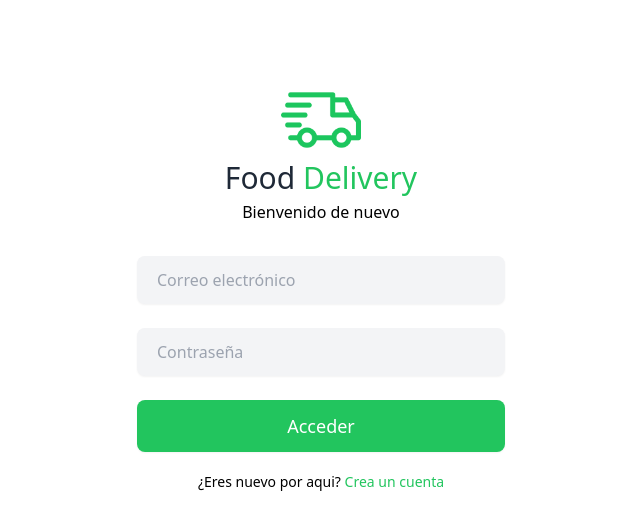
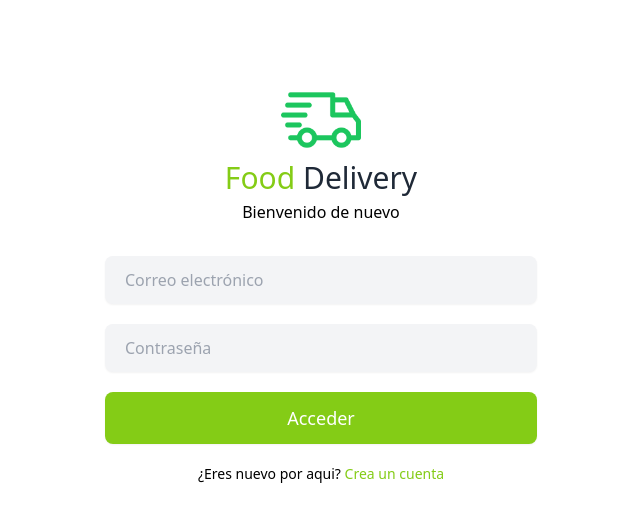
Before and after one commit to DavidBarcenas/react-food-delivery, a React (Create React App) app: page / in a window 1280 px wide. Shown: the top 530 px of the page, without its empty margins (319-959 px from the left). Built offline with nearby package versions, Linux system fonts and the light colour scheme.

Commit message:
create button component and modify input error component

```diff
--- /dev/null
+++ b/src/components/button.tsx
@@ -0,0 +1,20 @@
+import Spinner from './spinner';
+
+interface ButtonProps {
+  text: string;
+  loading?: boolean;
+  type?: 'button' | 'submit' | 'reset';
+}
+
+function Button({text, loading, type = 'button'}: ButtonProps) {
+  return (
+    <button
+      disabled={loading}
+      type={type}
+      className='rounded-lg bg-lime-500 py-3 px-5 text-lg text-white shadow-sm transition-colors hover:bg-opacity-90'>
+      {loading ? <Spinner /> : text}
+    </button>
+  );
+}
+
+export default Button;
--- a/src/components/input-error.tsx
+++ b/src/components/input-error.tsx
@@ -1,5 +1,18 @@
-function InputError({message}: {message: string}) {
-  return <span className='input-error'>{message}</span>;
+interface InputErrorProps {
+  message: string;
+  className?: string;
+  filled?: boolean;
+}
+
+function InputError({message, className, filled = false}: InputErrorProps) {
+  return (
+    <span
+      className={`block w-full rounded-md text-sm text-danger-alert-color
+        ${className || ''}
+        ${filled ? 'bg-danger-alert py-2 font-medium' : 'ml-1 py-1'}`}>
+      {message}
+    </span>
+  );
 }
 
 export default InputError;
--- /dev/null
+++ b/src/components/spinner.tsx
@@ -0,0 +1,26 @@
+function Spinner() {
+  return (
+    <div className='flex items-center justify-center'>
+      <svg
+        className='-ml-1 mr-3 h-5 w-5 animate-spin text-white'
+        xmlns='http://www.w3.org/2000/svg'
+        fill='none'
+        viewBox='0 0 24 24'>
+        <circle
+          className='opacity-25'
+          cx='12'
+          cy='12'
+          r='10'
+          stroke='currentColor'
+          strokeWidth='4'></circle>
+        <path
+          className='opacity-75'
+          fill='currentColor'
+          d='M4 12a8 8 0 018-8V0C5.373 0 0 5.373 0 12h4zm2 5.291A7.962 7.962 0 014 12H0c0 3.042 1.135 5.824 3 7.938l3-2.647z'></path>
+      </svg>
+      Cargando...
+    </div>
+  );
+}
+
+export default Spinner;
--- a/src/index.css
+++ b/src/index.css
@@ -2,15 +2,7 @@
 @tailwind components;
 
 .input {
-  @apply mb-1 block w-full rounded-lg bg-gray-100 py-3 px-5 shadow-sm transition-colors focus:outline-none focus:ring-2 focus:ring-green-500 focus:ring-opacity-50;
-}
-
-.input-error {
-  @apply ml-1 block w-full text-sm text-red-500;
-}
-
-.btn {
-  @apply rounded-lg bg-green-500 py-3 px-5 text-lg text-white shadow-sm transition-colors hover:bg-opacity-90;
+  @apply block w-full rounded-lg bg-gray-100 py-3 px-5 shadow-sm transition-colors focus:outline-none focus:ring-2 focus:ring-green-500 focus:ring-opacity-50;
 }
 
 @tailwind utilities;
--- a/src/pages/login.tsx
+++ b/src/pages/login.tsx
@@ -1,8 +1,10 @@
+import {Link} from 'react-router-dom';
 import {gql, useMutation} from '@apollo/client';
 import {useForm} from 'react-hook-form';
 import {loginMutation, loginMutationVariables} from '../types/LoginMutation';
 import InputError from '../components/input-error';
 import logo from '../assets/img/logo.png';
+import Button from '../components/button';
 
 const LOGIN_MUTATION = gql`
   mutation loginMutation($loginInput: LoginInput!) {
@@ -49,18 +51,18 @@ function Login() {
 
   return (
     <div className='flex h-screen flex-col items-center'>
-      <div className='w-full max-w-md rounded-lg bg-white py-20'>
-        <div className='mb-8 text-center'>
+      <div className='w-full max-w-lg rounded-lg bg-white py-20'>
+        <div className='mb-8 px-10 text-center'>
           <img src={logo} alt='Food Delivery' width='80' className='inline-block' />
           <h1 className='mb-1 text-3xl text-gray-800'>
-            Food <span className='font-medium text-green-500'>Delivery</span>
+            <span className='font-medium text-lime-500'>Food</span> Delivery
           </h1>
           <p>Bienvenido de nuevo</p>
         </div>
-        {loginMutationResult?.login.error && (
-          <InputError message={loginMutationResult?.login.error} />
-        )}
         <form onSubmit={handleSubmit(onSubmit)} className='mb-5 grid gap-5 px-10'>
+          {loginMutationResult?.login.error && (
+            <InputError className='text-center' message={loginMutationResult?.login.error} filled />
+          )}
           <div>
             <input
               {...register('email', {required: 'El correo electrónico es requerido'})}
@@ -85,12 +87,13 @@ function Login() {
               <InputError message='La contraseña debe tener al menos 6 caracteres' />
             )}
           </div>
-          <button type='submit' className='btn'>
-            {loading ? 'Cargando...' : 'Acceder'}
-          </button>
+          <Button type='submit' text='Acceder' loading={loading} />
         </form>
         <p className='text-center text-sm'>
-          ¿Eres nuevo por aqui? <span className='text-green-500'>Crea un cuenta</span>
+          ¿Eres nuevo por aqui?{' '}
+          <Link to='/signup' className='text-lime-500'>
+            Crea un cuenta
+          </Link>
         </p>
       </div>
     </div>
--- a/tailwind.config.js
+++ b/tailwind.config.js
@@ -1,9 +1,18 @@
+/* eslint-disable @typescript-eslint/no-var-requires */
+const colors = require('tailwindcss/colors')
+
 module.exports = {
   content: [
     "./src/**/*.{js,jsx,ts,tsx}",
   ],
   theme: {
-    extend: {},
+    extend: {
+      colors: {
+        lime: colors.lime,
+        'danger-alert': '#fff5f8',
+        'danger-alert-color': '#f1416c',
+      }
+    },
   },
   plugins: [],
 }
```
